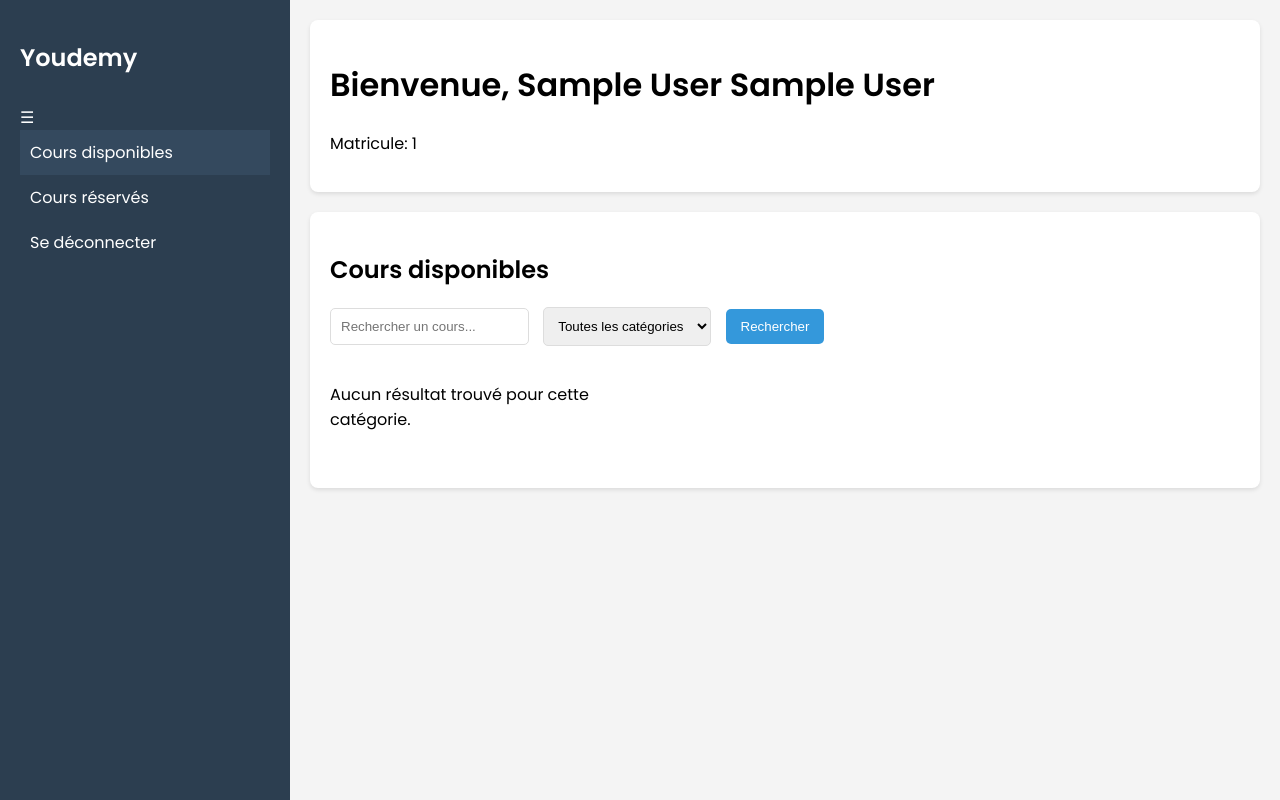
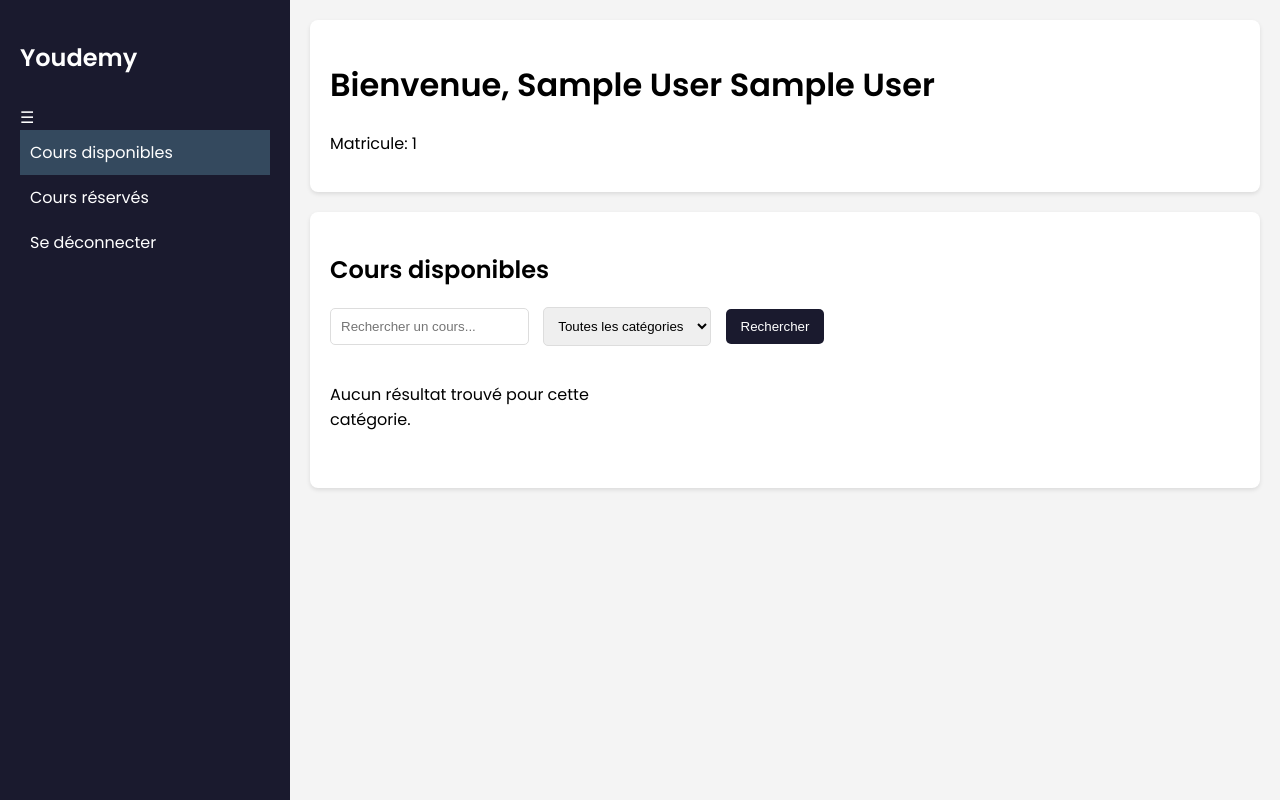
Before and after one commit to OumaymaBrd/plateforme-, a PHP site: page /assets/pages/etudiant.php in a window 1280 px wide. Run offline with PHP 8.4, Linux system fonts and the light colour scheme; the visitor is signed in with stand-in values (Sample User, id 1); data that the repository does not hold is empty.

Commit message:
changer couleur de dasboard

```diff
--- a/assets/pages/etudiant.php
+++ b/assets/pages/etudiant.php
@@ -48,7 +48,7 @@ $reservedCourses = $etudiant->getCart($matricule);
             flex-direction: column;
         }
         .sidebar {
-            background-color: #2c3e50;
+            background-color: #1a1a2e;
             color: white;
             padding: 20px;
         }
@@ -86,7 +86,7 @@ $reservedCourses = $etudiant->getCart($matricule);
             padding: 15px;
         }
         .btn {
-            background-color: #3498db;
+            background-color: #1a1a2e;
             color: white;
             border: none;
             padding: 10px 15px;
```
